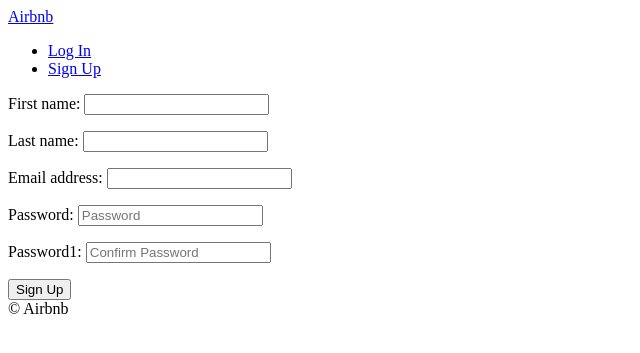
After one commit to own1t/django-airbnb-clone, a Django app: page /users/signup in a window 1280 px wide. The commit adds this page. Shown: the top 353 px of the page, without its empty margins (0-640 px from the left). Run offline with Django 3.2, Linux system fonts and the light colour scheme.

Commit message:
updated sign up form with using ModelForm

```diff
--- a/templates/partials/nav.html
+++ b/templates/partials/nav.html
@@ -1,8 +1,9 @@
 <a href="{% url "core:home" %}">Airbnb</a>
 <ul>
   {% if user.is_authenticated %}
-    <li><a href="{% url "users:logout" %}">Log out</a></li>
+    <li><a href="{% url "users:logout" %}">Log Out</a></li>
   {% else %}
-    <li><a href="{% url "users:login" %}">Log in</a></li>
+    <li><a href="{% url "users:login" %}">Log In</a></li>
+    <li><a href="{% url "users:signup" %}">Sign Up</a></li>
   {% endif %}
 </ul>
--- /dev/null
+++ b/templates/users/signup.html
@@ -0,0 +1,16 @@
+{% extends "base.html" %}
+
+{% block page_title %}
+    Sign Up
+{% endblock page_title %}
+
+{% block search-bar %}
+{% endblock search-bar %}
+
+{% block content %}
+    <form method="POST" action="{% url "users:signup" %}">
+        {% csrf_token %}
+        {{form.as_p}}
+        <button>Sign Up</button>
+    </form>
+{% endblock content %}
--- a/users/forms.py
+++ b/users/forms.py
@@ -26,3 +26,77 @@ class LoginForm(forms.Form):
             self.add_error(
                 "email", forms.ValidationError("Invalid Username or Password")
             )
+
+
+# class SignUpForm(forms.Form):
+
+#     first_name = forms.CharField(max_length=80)
+#     last_name = forms.CharField(max_length=80)
+#     email = forms.EmailField()
+#     password = forms.CharField(widget=forms.PasswordInput)
+#     password1 = forms.CharField(widget=forms.PasswordInput, label="Confirm Password")
+
+#     def clean_email(self):
+#         email = self.cleaned_data.get("email")
+#         try:
+#             models.User.objects.get(email=email)
+#             raise forms.ValidationError("User already exists with that email")
+#         except models.User.DoesNotExist:
+#             return email
+
+#     def clean_password1(self):
+#         password = self.cleaned_data.get("password")
+#         password1 = self.cleaned_data.get("password1")
+#         if password != password1:
+#             raise forms.ValidationError("Password confirmation does not match")
+#         else:
+#             return password
+
+#     def save(self):
+#         first_name = self.cleaned_data.get("first_name")
+#         last_name = self.cleaned_data.get("last_name")
+#         email = self.cleaned_data.get("email")
+#         password = self.cleaned_data.get("password")
+#         user = models.User.objects.create_user(email, email, password)
+#         user.first_name = first_name
+#         user.last_name = last_name
+#         user.save()
+
+
+class SignUpForm(forms.ModelForm):
+    class Meta:
+        model = models.User
+        fields = ("first_name", "last_name", "email")
+
+    password = forms.CharField(
+        widget=forms.PasswordInput(attrs={"placeholder": "Password"})
+    )
+    password1 = forms.CharField(
+        widget=forms.PasswordInput(attrs={"placeholder": "Confirm Password"})
+    )
+
+    def clean_email(self):
+        email = self.cleaned_data.get("email")
+        try:
+            models.User.objects.get(email=email)
+            raise forms.ValidationError(
+                "That email is already taken", code="existing_user"
+            )
+        except models.User.DoesNotExist:
+            return email
+
+    def clean_password1(self):
+        password = self.cleaned_data.get("password")
+        password1 = self.cleaned_data.get("password1")
+        if password != password1:
+            raise forms.ValidationError("Password Confirmation does not match")
+        else:
+            return password
+
+    def save(self, *args, **kwargs):
+        user = super().save(commit=False)
+        email = self.cleaned_data.get("email")
+        password = self.cleaned_data.get("password")
+        user.username = email
+        user.set_password(password)
+        user.save()
--- a/users/models.py
+++ b/users/models.py
@@ -36,6 +36,10 @@ class User(AbstractUser):
     gender = models.CharField(choices=GENDER_CHOICES, max_length=10, blank=True)
     bio = models.TextField(blank=True)
     birthdate = models.DateField(null=True, blank=True)
-    language = models.CharField(choices=LANGUAGE_CHOICES, max_length=2, blank=True)
-    currency = models.CharField(choices=CURRENCY_CHOICES, max_length=3, blank=True)
+    language = models.CharField(
+        choices=LANGUAGE_CHOICES, max_length=2, blank=True, default=LANGUAGE_KOREAN
+    )
+    currency = models.CharField(
+        choices=CURRENCY_CHOICES, max_length=3, blank=True, default=CURRENCY_KRW
+    )
     superhost = models.BooleanField(default=False)
--- a/users/urls.py
+++ b/users/urls.py
@@ -6,4 +6,5 @@ app_name = "users"
 urlpatterns = [
     path("login", views.LoginView.as_view(), name="login"),
     path("logout", views.log_out, name="logout"),
+    path("signup", views.SignUpView.as_view(), name="signup"),
 ]
--- a/users/views.py
+++ b/users/views.py
@@ -48,3 +48,19 @@ def log_out(request):
     logout(request)
 
     return redirect(reverse("core:home"))
+
+
+class SignUpView(FormView):
+
+    template_name = "users/signup.html"
+    form_class = forms.SignUpForm
+    success_url = reverse_lazy("core:home")
+
+    def form_valid(self, form):
+        form.save()
+        email = form.cleaned_data.get("email")
+        password = form.cleaned_data.get("password")
+        user = authenticate(self.request, username=email, password=password)
+        if user is not None:
+            login(self.request, user)
+        return super().form_valid(form)
```
